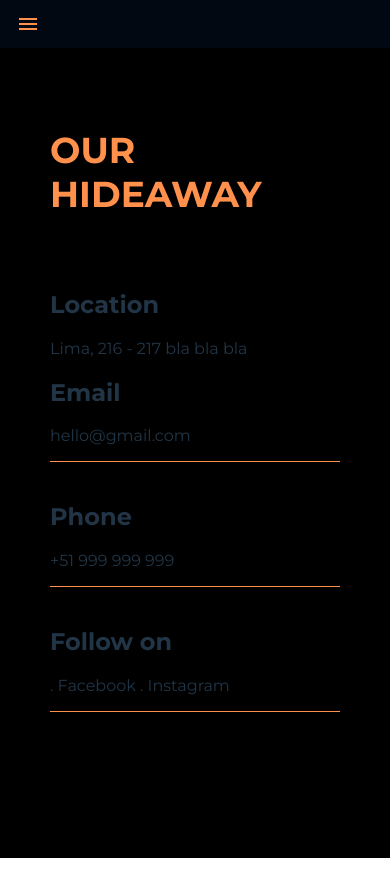
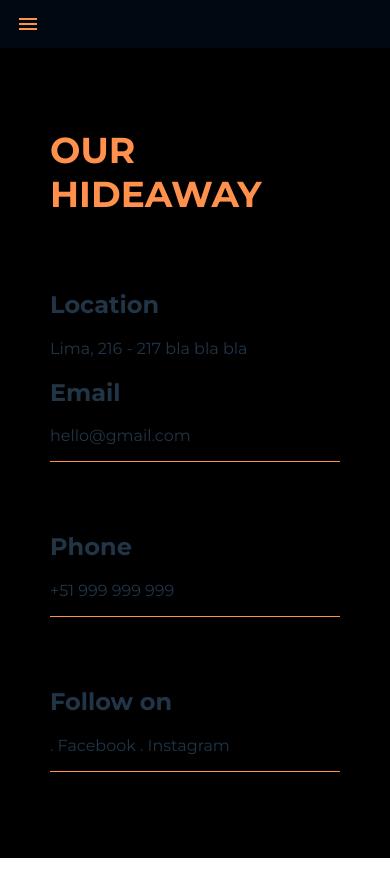
Before and after one commit to DontStopPrograming/Client_General_Solutions, a React (Vite) app: page /contact in a window 390 px wide. Before the commit the page ends 858 px from the top, so only its background shows below. Built offline with nearby package versions, Linux system fonts and the light colour scheme; what react-swipeable-views-utils would draw is missing.

Commit message:
Fixed: Contact component improved design

```diff
--- a/src/components/Contact/Contact.css
+++ b/src/components/Contact/Contact.css
@@ -4,6 +4,7 @@
 
 .container__contact {
     padding: 50px;
+    margin-left: 100px;
 }
 
 .title_contact {
@@ -15,9 +16,15 @@
 .sub_phone,
 .sub_follow {
 
-    margin-bottom: 40px;
+    margin-bottom: 70px;
     border-bottom: 1px solid var(--orange);
     width: auto;
+}
 
+@media (max-width: 768px) {
 
+    .container__contact {
+        padding: 50px;
+        margin-left: 0;
+    }
 }
```
